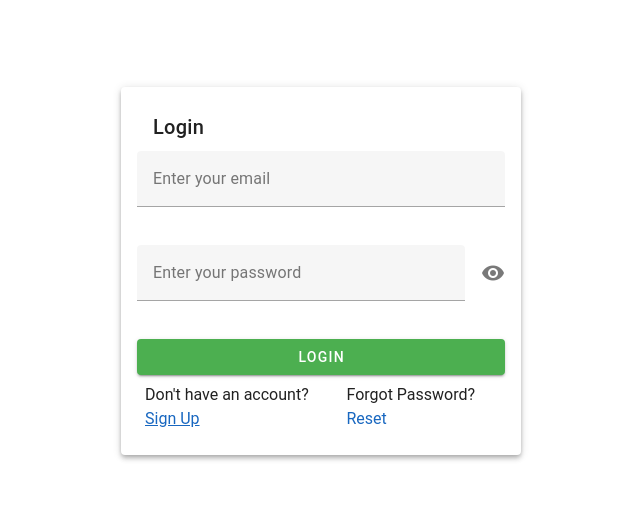
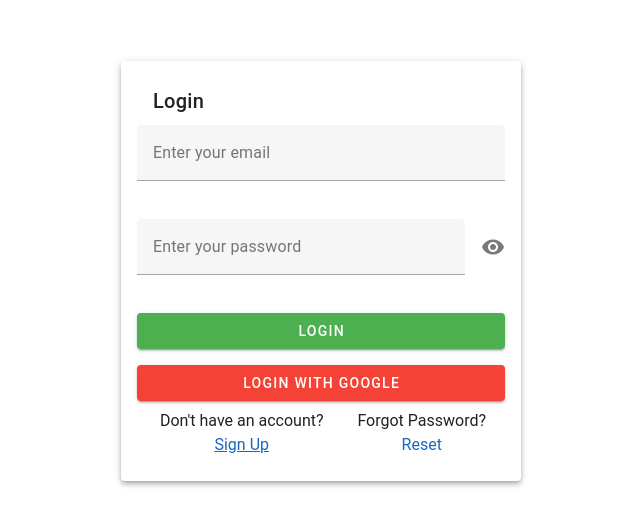
Before and after one commit to rishigandhi612/vuetifynuxttodo, a Nuxt app: page /login in a window 1280 px wide. Shown: the part 117-642 px from the top of the page, without its empty margins (319-959 px from the left). Built offline with nearby package versions, Linux system fonts and the light colour scheme; no server answers.

Commit message:
oauth google

```diff
--- a/pages/login.vue
+++ b/pages/login.vue
@@ -25,10 +25,9 @@
               label="Enter your password"
               class="mb-4"
             >
-              <!-- Eye icon for password visibility toggle -->
               <template v-slot:append>
                 <v-icon @click="showPassword = !showPassword">
-                  {{ showPassword ? 'mdi-eye-off' : 'mdi-eye' }} <!-- Change icon based on visibility -->
+                  {{ showPassword ? "mdi-eye-off" : "mdi-eye" }}
                 </v-icon>
               </template>
             </v-text-field>
@@ -42,20 +41,32 @@
               {{ loading ? "Logging in..." : "Login" }}
             </v-btn>
 
-            <!-- Error Alert -->
+            <!-- Google OAuth Button -->
+            <v-btn
+              @click="loginWithGoogle"
+              color="red"
+              block
+              class="mt-4"
+              :disabled="loading"
+            >
+              Login with Google
+            </v-btn>
+
             <v-alert v-if="error" type="error" dismissible class="mt-4">
               {{ error }}
             </v-alert>
           </v-form>
 
-          <v-card-actions>
+          <v-card-actions class="text-center" justify="center">
             <p>
               Don't have an account?
               <NuxtLink to="/signup" class="text-primary">Sign Up</NuxtLink>
             </p>
             <p>
               Forgot Password?
-              <span class="text-primary" @click="showResetDialog = true"
+              <span
+                class="text-primary text-center"
+                @click="showResetDialog = true"
                 >Reset</span
               >
             </p>
@@ -65,7 +76,7 @@
     </v-row>
 
     <!-- Snackbar for success -->
-    <AppSnackbar/>
+    <AppSnackbar />
     <!-- Password Reset Dialog -->
     <v-dialog v-model="showResetDialog" max-width="400px">
       <v-card>
@@ -132,7 +143,6 @@ const handleLogin = async () => {
     });
 
     if (loginError) throw loginError;
-
     // Update snackbar message and show it
     else ShowSnackbar("Login successful! Redirecting...");
     // Redirect
@@ -151,7 +161,6 @@ const handlePasswordReset = async () => {
       resetEmail.value
     );
     if (resetError) throw resetError;
-
     // Call snackbar composable to show success message
     else ShowSnackbar("Password reset link sent to your email!");
 
@@ -163,4 +172,27 @@ const handlePasswordReset = async () => {
     loading.value = false;
   }
 };
+
+// Google OAuth login function
+const loginWithGoogle = async () => {
+  loading.value = true;
+  error.value = null;
+
+  try {
+    const { error: googleError } = await supabase.auth.signInWithOAuth({
+      provider: "google",
+    });
+
+    if (googleError) throw googleError;
+
+    // Success
+    ShowSnackbar("Login successful with Google!");
+    console.log("Navigating to /confirm");
+    navigateTo("/confirm"); // Redirect to the desired page after successful login
+  } catch (err) {
+    error.value = err.message || "Failed to log in with Google";
+  } finally {
+    loading.value = false;
+  }
+};
 </script>
```
